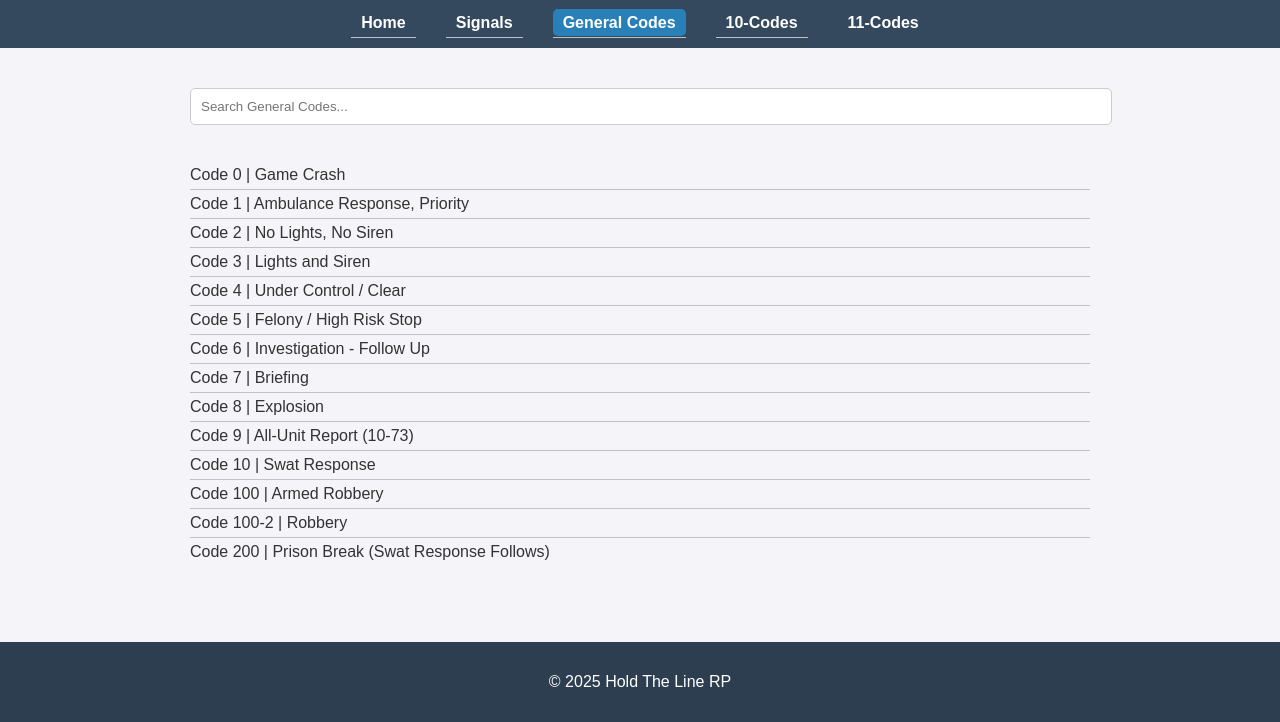
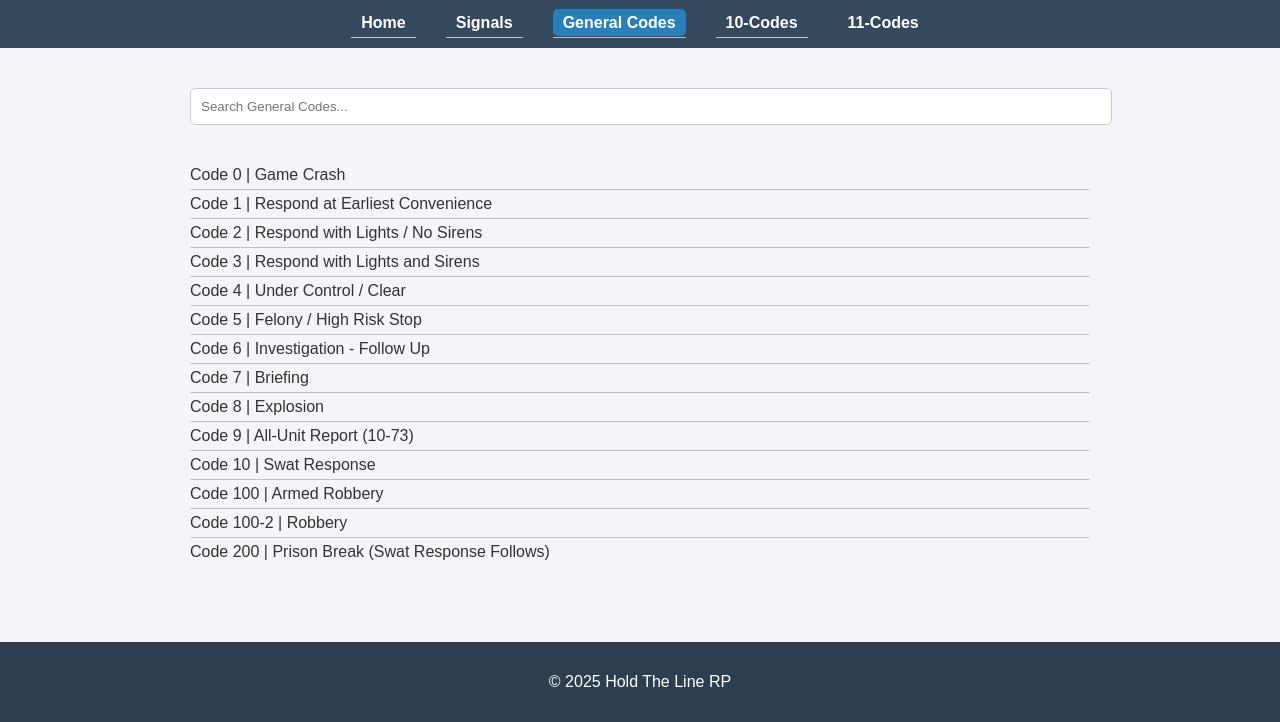
Before and after one commit to senadventure/holdthelinerp, a plain HTML site: page codes.html in a window 1280 px wide. Shown: the part 78-800 px from the top of the page. Drawn offline with Linux system fonts and the light colour scheme.

```diff
--- a/codes.html
+++ b/codes.html
@@ -25,9 +25,9 @@
         <input type="text" id="searchInput" placeholder="Search General Codes..." />
         <ul>
 <li>Code 0 | Game Crash</li>
-<li>Code 1 | Ambulance Response, Priority</li>
-<li>Code 2 | No Lights, No Siren</li>
-<li>Code 3 | Lights and Siren</li>
+<li>Code 1 | Respond at Earliest Convenience</li>
+<li>Code 2 | Respond with Lights / No Sirens</li>
+<li>Code 3 | Respond with Lights and Sirens</li>
 <li>Code 4 | Under Control / Clear</li>
 <li>Code 5 | Felony / High Risk Stop</li>
 <li>Code 6 | Investigation - Follow Up</li>
```
